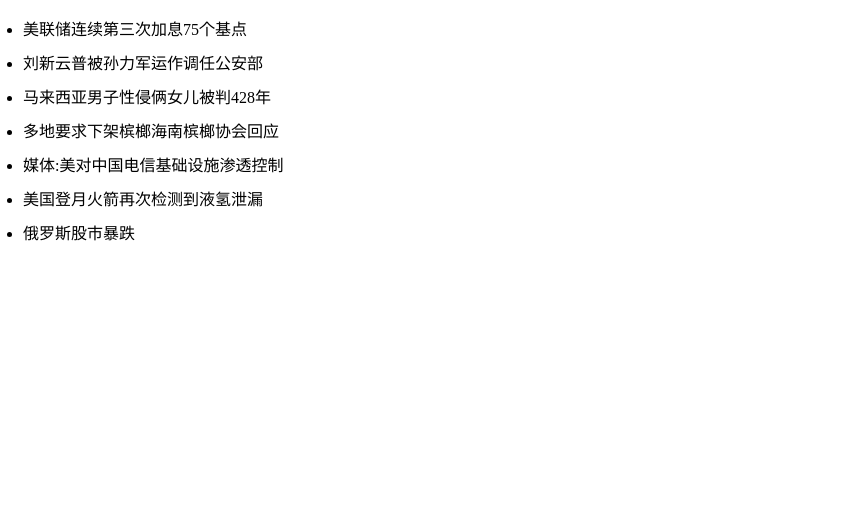
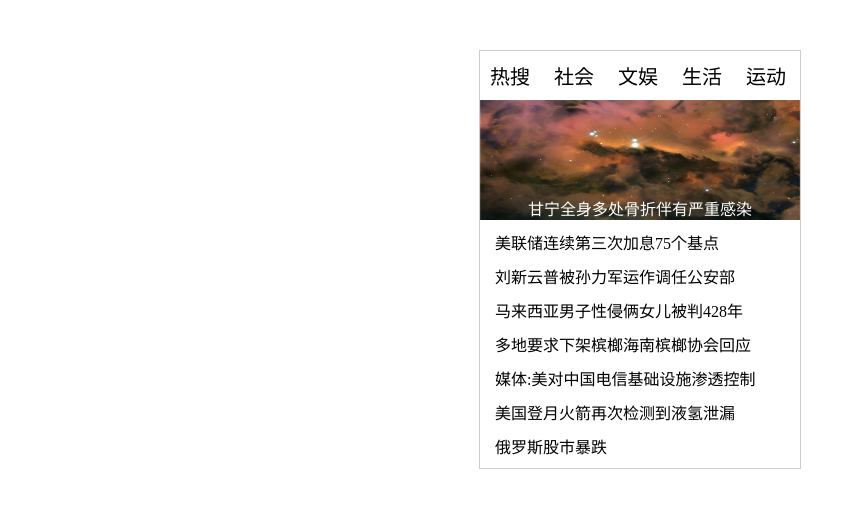
Before and after one commit to xiaosongq/git-mall, a plain HTML site: page cc.html in a window 1280 px wide. Shown: the whole page, without its empty margins (0-857 px from the left). Drawn offline with Linux system fonts and the light colour scheme.

Commit message:
person版本3

```diff
--- a/cc.html
+++ b/cc.html
@@ -6,6 +6,37 @@
   <meta name="viewport" content="width=device-width, initial-scale=1.0">
   <title>cc</title>
   <style>
+    *{
+      list-style: none;
+      margin:0;
+      padding:0;
+    }
+    .title li{
+      display: inline-block;
+      font-size:20px;
+      padding:10px;
+    }
+    .container{
+      width: 320px;
+      border:1px solid #ccc;
+      margin:50px auto 0;
+    }
+    .containImg{
+      width: 100%;
+      height: 120px;
+      position:relative;
+    }
+    .containImg img{
+      width: 100%;
+      height: 100%;
+    }
+    .containImg p{
+      position:absolute;
+      width: 100%;
+      bottom:0;
+      text-align:center;
+      color:white;
+    }
     .biaoti{
       padding-left:15px;
     }
@@ -18,6 +49,18 @@
   </style>
 </head>
 <body>
+  <div class="container">
+    <ul class="title">
+      <li>热搜</li>
+      <li>社会</li>
+      <li>文娱</li>
+      <li>生活</li>
+      <li>运动</li>
+    </ul>
+    <div class="containImg">
+      <img src="./10523T0F-2.jpg">
+      <p>甘宁全身多处骨折伴有严重感染</p>
+    </div>
     <ul class="biaoti">
       <li>美联储连续第三次加息75个基点</li>
       <li>刘新云普被孙力军运作调任公安部</li>
@@ -27,5 +70,6 @@
       <li>美国登月火箭再次检测到液氢泄漏</li>
       <li>俄罗斯股市暴跌</li>
     </ul>
+  </div>
 </body>
 </html>
```
